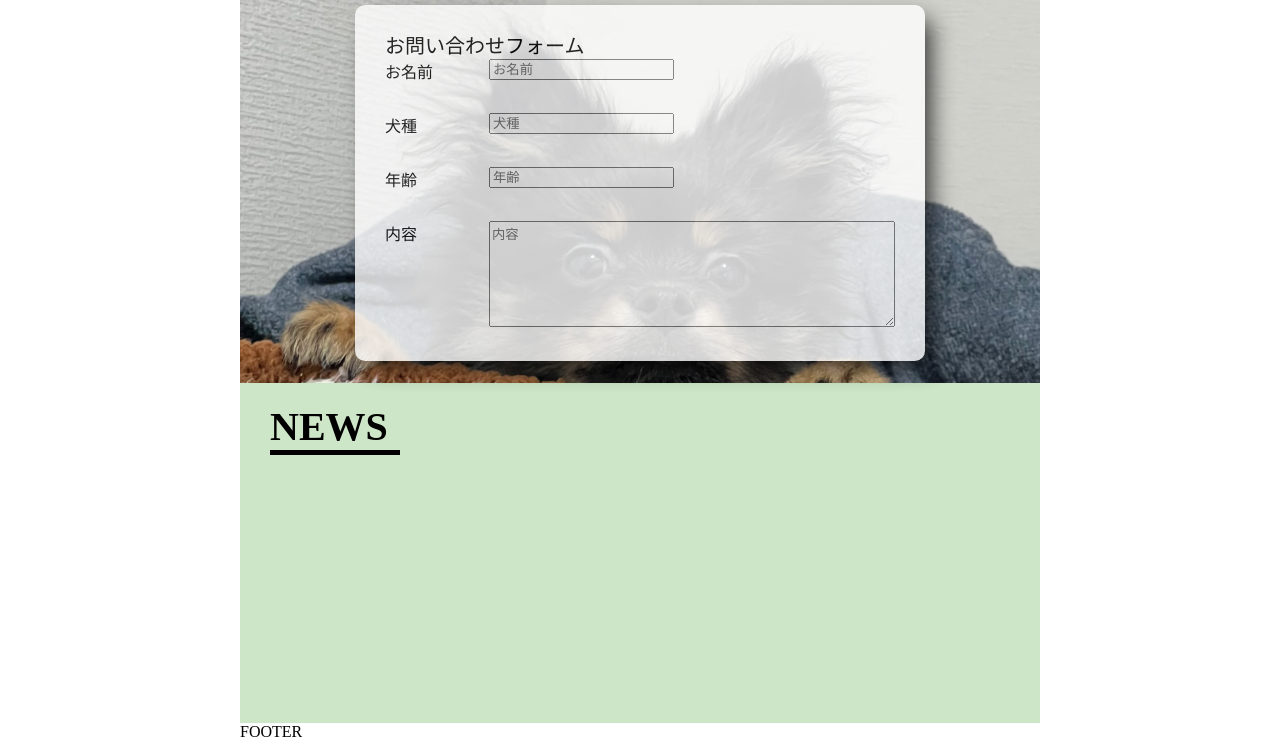
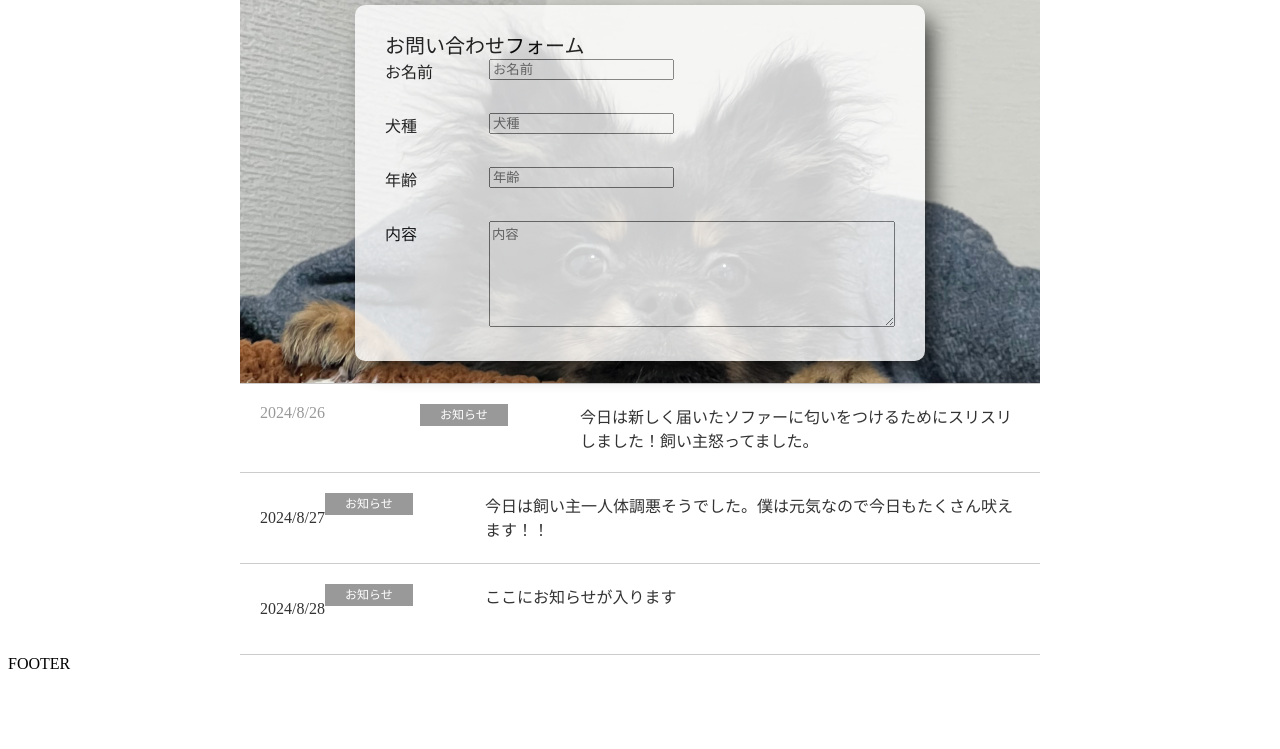
Before and after one commit to YuzukiTakushima/wanwanclub, a plain HTML site: page index.html in a window 1280 px wide. Shown: the part 605-1354 px from the top of the page. After the commit the page ends 1286 px from the top, so only its background shows below. Drawn offline with Linux system fonts and the light colour scheme.

Commit message:
NEWS情報追加

```diff
--- a/index.html
+++ b/index.html
@@ -73,8 +73,31 @@
                 </div>
             </form>
         </div>
-        <div id="news" class="news">
-            <div class="news-title">NEWS</div>
+    <ul class="news-list">
+        <li class="item">
+            <a harf="#">
+                <p class="date">2024/8/26</p>
+                <p class="category"><span>お知らせ</span></p>
+                <p class="title">今日は新しく届いたソファーに匂いをつけるためにスリスリしました！飼い主怒ってました。</p>
+            </a>
+        <li>
+            <li class="item">
+                <a harf="#">
+                    <p class="deta">2024/8/27</p>
+                    <p class="category"><span>お知らせ</span></p>
+                    <p class="title">今日は飼い主一人体調悪そうでした。僕は元気なので今日もたくさん吠えます！！</p>
+                </a>
+        </li>
+        <li>
+            <li class="item">
+                <a hraf="#">
+                    <p class="deta">2024/8/28</p>
+                    <p class="category"><span>お知らせ</span></p>
+                    <p class="title">ここにお知らせが入ります</p>
+                </a>
+
+        </li>
+    </ul>
 
         </div>
         <div class="footer">
--- a/style.css
+++ b/style.css
@@ -123,8 +123,60 @@ textarea {
     font-weight: bold;
 }
 
-.news-title{
-    font-size: 40px;
-    border-bottom: 5px solid;
-    width: 130px;
+.news-list {
+    list-style: none outside;
+    margin:0;
+    padding:0;
 }
+.news-list .item a{
+    display:flex;
+    flex-wrap: wrap;
+    flex-wrap:nowrap;
+    text-decoration: none;
+    color:#333;
+    border-bottom: 1px solid #ccc;
+    padding: 20px 20px;
+}
+.news-list .item:first-child a{
+    border-top: 1px solid #CCC;
+  }
+  .news-list .item .date{
+    margin: 0;
+    min-width: 140px;
+    font-size: 16px;
+    color: #999;
+    padding: 0 20px 0 0;
+  }
+  .news-list .item .category{
+    margin: 0;
+    min-width: 140px;
+  padding: 0 20px 0 0;
+}
+.news-list .item .category span{
+  background: #999;
+  color: #FFF;
+  text-align: center;
+  display: inline-block;
+  padding: 5px 20px;
+  font-size: 12px;
+  line-height: 1;
+}
+.news-list .item .title{
+  margin: 0;
+  width: 100%;
+}
+.news-list .item a:hover .title{
+    color: #00F;
+}
+
+@media screen and (max-width: 767px){
+.news-list .item a{
+  flex-wrap: wrap;
+}
+.news-list .item .date{
+  min-width: 100px;
+}
+.news-list .item .title{
+  margin-top: 10px;
+}
+}
```
